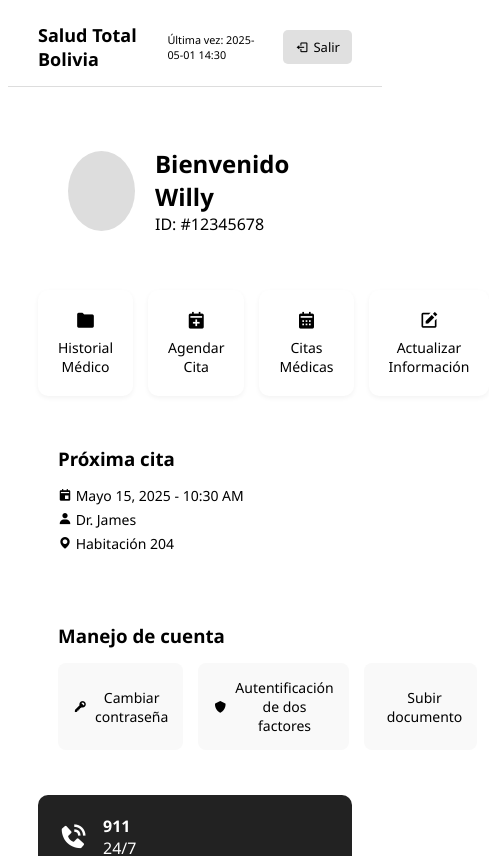
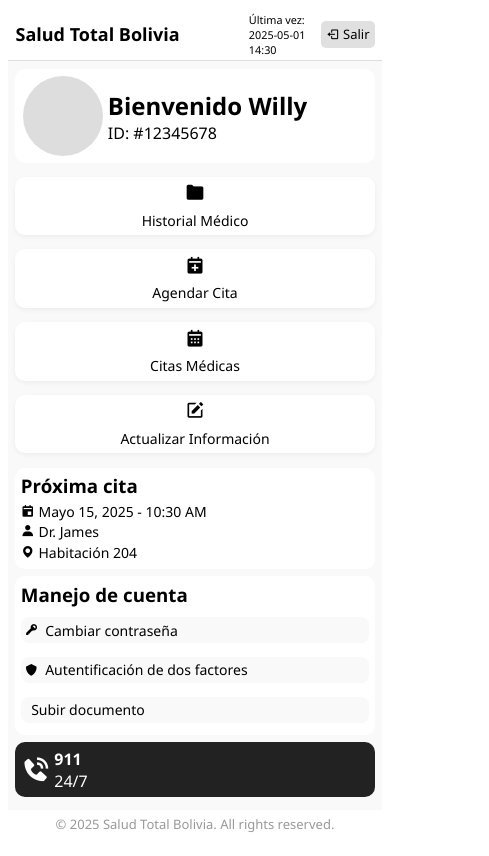
Before and after one commit to BO-saludTotal/SaludTotal-frontend, an Angular app in the folder frontend/: page /dashboard-paciente in a window 390 px wide. Shown: the top 856 px of the page, 489 px wide, since content can reach past the window. Built offline with nearby package versions, Linux system fonts and the light colour scheme.

Commit message:
dashboard-paciente ahora es responsive

```diff
--- a/frontend/src/app/paginas/dashboard-paciente/dashboard-paciente.component.scss
+++ b/frontend/src/app/paginas/dashboard-paciente/dashboard-paciente.component.scss
@@ -1,6 +1,7 @@
 * {
     margin: 0;
     padding: 0;
+
     box-sizing: border-box;
     font-family: 'Segoe UI', sans-serif;
   }
@@ -11,69 +12,94 @@
   }
 
   .header {
-    background-color: #fff;
-    padding: 15px 30px;
     display: flex;
     justify-content: space-between;
     align-items: center;
+
+    background-color: #fff;
+    padding: 1% 2%;
     border-bottom: 1px solid #ddd;
   }
 
   .logo {
-    font-size: 18px;
     display: flex;
     align-items: center;
-    gap: 10px;
     font-weight: bold;
+
+    font-size: 1.125rem; // 18px
   }
 
   .header-right {
     display: flex;
+    flex-basis: 15%;
+
+    justify-content: space-between;
     align-items: center;
-    gap: 20px;
-    font-size: 13px;
+
+    font-size: 0.8125rem; // 13px
+  }
+  @media screen and (max-width: 480px){
+    .header-right {
+      flex-basis: 35%;
+    }
   }
 
   .logout-btn {
+    display: flex;
+    align-items: center;
+    justify-content: center;
+
     background-color: #e0e0e0;
     border: none;
-    padding: 8px 12px;
+
+    cursor: pointer;
+    font-size: 0.8125rem; // 13px
+
     border-radius: 5px;
-    cursor: pointer;
-    font-size: 13px;
-    display: flex;
-    align-items: center;
-    gap: 5px;
+    padding: 3.5% 5.5%;
+    gap: 10%;
   }
 
   .container {
-    padding: 30px;
-    max-width: 900px;
-    margin: auto;
+    padding: 2%;
+    max-width: 100vw;
+
+    background-color: #f9f9f9;
   }
 
   .welcome {
-    background-color: #fff;
-    padding: 30px;
     display: flex;
     align-items: center;
     border-radius: 10px;
-    margin-bottom: 25px;
-    gap: 20px;
+
+    padding: 2%;
+    margin-bottom: 1.7%;
+    gap: 1.5%;
+
+    background-color: #fff;
   }
 
   .profile-img {
     width: 80px;
     height: 80px;
+
     background-color: #ddd;
     border-radius: 50%;
   }
 
   .actions {
-    display: grid;
-    grid-template-columns: repeat(4, 1fr);
-    gap: 15px;
-    margin-bottom: 30px;
+    display: flex;
+    flex-direction: row;
+    justify-content: space-between;
+    align-items: center;
+
+    margin-bottom: 2%;
+  }
+
+  @media screen and (max-width: 480px){
+    .actions {
+      flex-direction: column;
+    }
   }
 
   .actions :hover{
@@ -82,74 +108,106 @@
   }
 
   .actions button {
-    padding: 20px;
+    flex-basis: 24%;
+
+    padding: 1.5%;
     border: none;
-    background-color: #fff;
     border-radius: 10px;
     box-shadow: 0 2px 5px rgba(0,0,0,0.05);
     cursor: pointer;
-    font-size: 14px;
+    font-size: 0.875rem; // 14px
     text-align: center;
+
+    background-color: #fff;
+  }
+
+  @media screen and (max-width: 480px){
+    .actions button {
+      width: 100%;
+      margin-top: 2%;
+      margin-bottom: 2%;
+    }
   }
 
   .actions button i {
-    font-size: 20px;
+    font-size: 1.25rem; // 20px
     display: block;
-    margin-bottom: 8px;
+    margin-bottom: 2.5%;
   }
 
   .appointment, .account {
     background-color: #fff;
-    padding: 20px;
+
+    padding: 1.5%;
+
     border-radius: 10px;
-    margin-bottom: 25px;
+    margin-bottom: 2%;
   }
 
   .appointment h3, .account h3 {
-    margin-bottom: 15px;
+    margin-bottom: 1%;
   }
 
   .appointment p {
-    margin: 5px 0;
-    font-size: 14px;
+    margin: 0.5% 0;
+    font-size: 0.875rem; // 14px
   }
 
   .account-options {
-    display: grid;
-    grid-template-columns: repeat(3, 1fr);
-    gap: 15px;
+    display: flex;
+    flex-direction: row;
+
+    justify-content: space-between;
+    align-items: center;
+  }
+
+  @media screen and (max-width: 480px){
+    .account-options {
+      flex-direction: column;
+    }
   }
 
   .account-options button {
-    padding: 15px;
+    flex-basis: 32%;
+
+    padding: 1%;
     border: none;
     background-color: #f9f9f9;
+
     border-radius: 8px;
-    font-size: 14px;
+    font-size: 0.875rem; // 14px
     cursor: pointer;
     display: flex;
     align-items: center;
-    gap: 8px;
+    gap: 2%;
+  }
+
+  @media screen and (max-width: 480px){
+    .account-options button {
+      width: 100%;
+      margin-top: 2%;
+      margin-bottom: 2%;
+    }
   }
 
   .emergency {
     background-color: #222;
     color: white;
-    padding: 20px;
+    padding: 1.5%;
     border-radius: 10px;
     display: flex;
     align-items: center;
-    gap: 15px;
-    margin-bottom: 30px;
+    gap: 1%;
+    margin-bottom: 1.5%;
   }
 
   .emergency i {
-    font-size: 30px;
+    font-size: 1.875rem; // 30px
   }
 
   footer {
     text-align: center;
-    padding: 20px 0;
-    font-size: 13px;
+    padding: 1.5% 0;
+    font-size: 0.8125rem; // 13px
     color: #999;
   }
```
